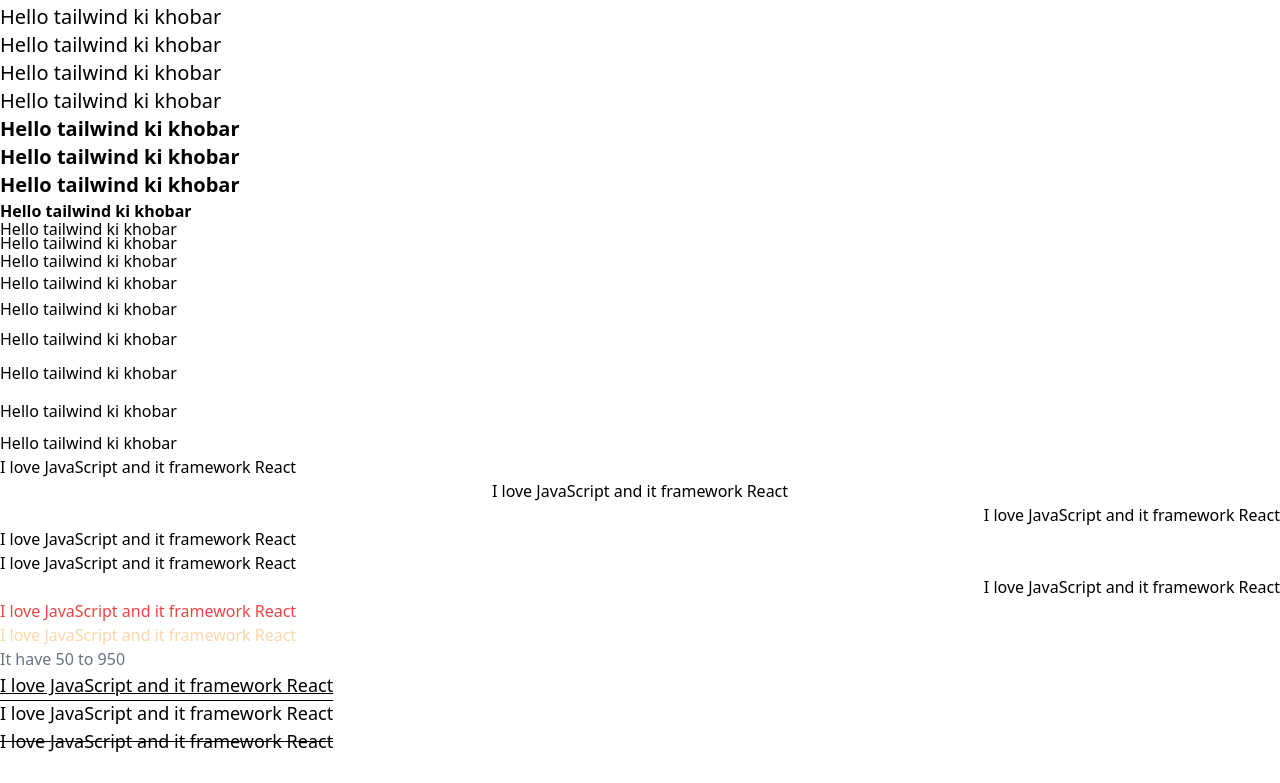
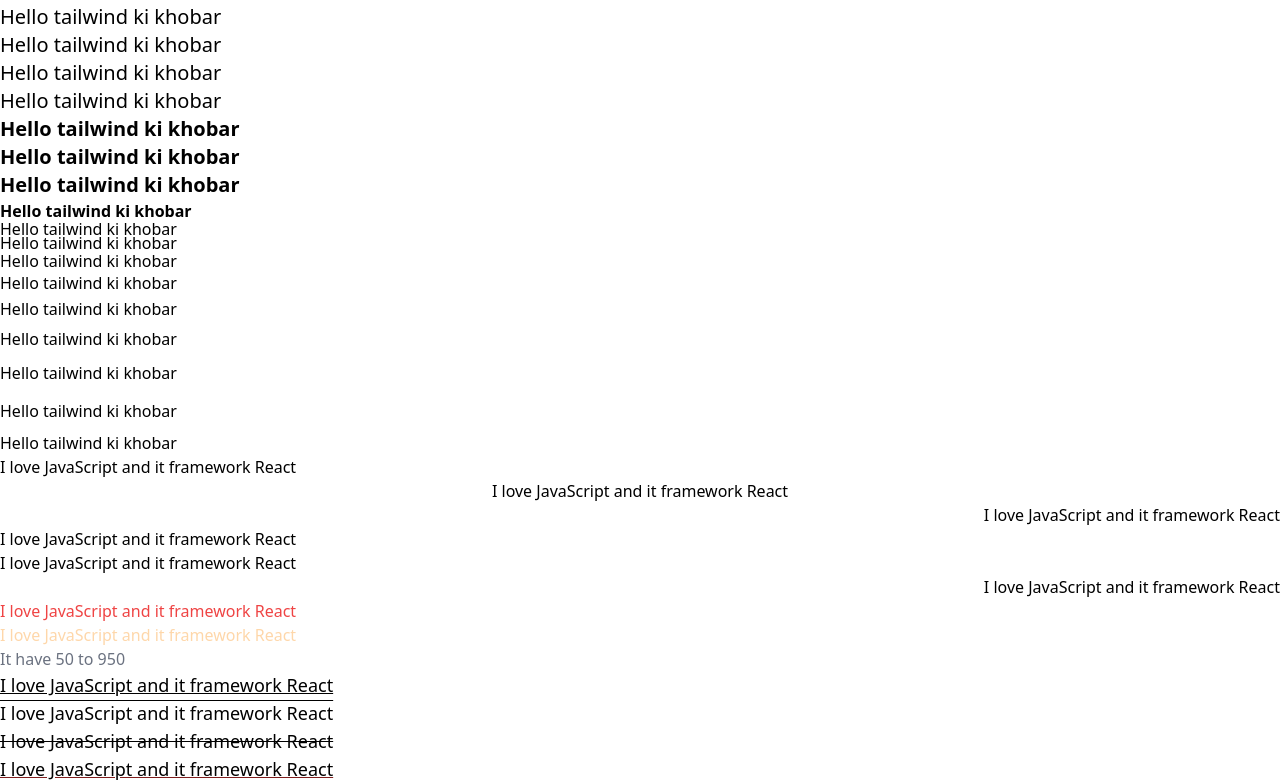
Before and after one commit to code-with-omar/tailwind-css, a plain HTML site: page index.html in a window 1280 px wide. Shown: the part 481-1264 px from the top of the page. Before the commit the page ends 1236 px from the top, so only its background shows below. Drawn offline with nearby package versions, Linux system fonts and the light colour scheme.

Commit message:
text decoraton color try learn

```diff
--- a/index.html
+++ b/index.html
@@ -57,6 +57,9 @@
     <p class="text-lg underline">I love JavaScript and it framework React</p>
     <p class="text-lg overline">I love JavaScript and it framework React</p>
     <p class="text-lg line-through">I love JavaScript and it framework React</p>
+
+    <!-- text decoration color -->
+     <p class="text-lg underline decoration-red-900">I love JavaScript and it framework React</p>
 </body>
 
 </html>
```
